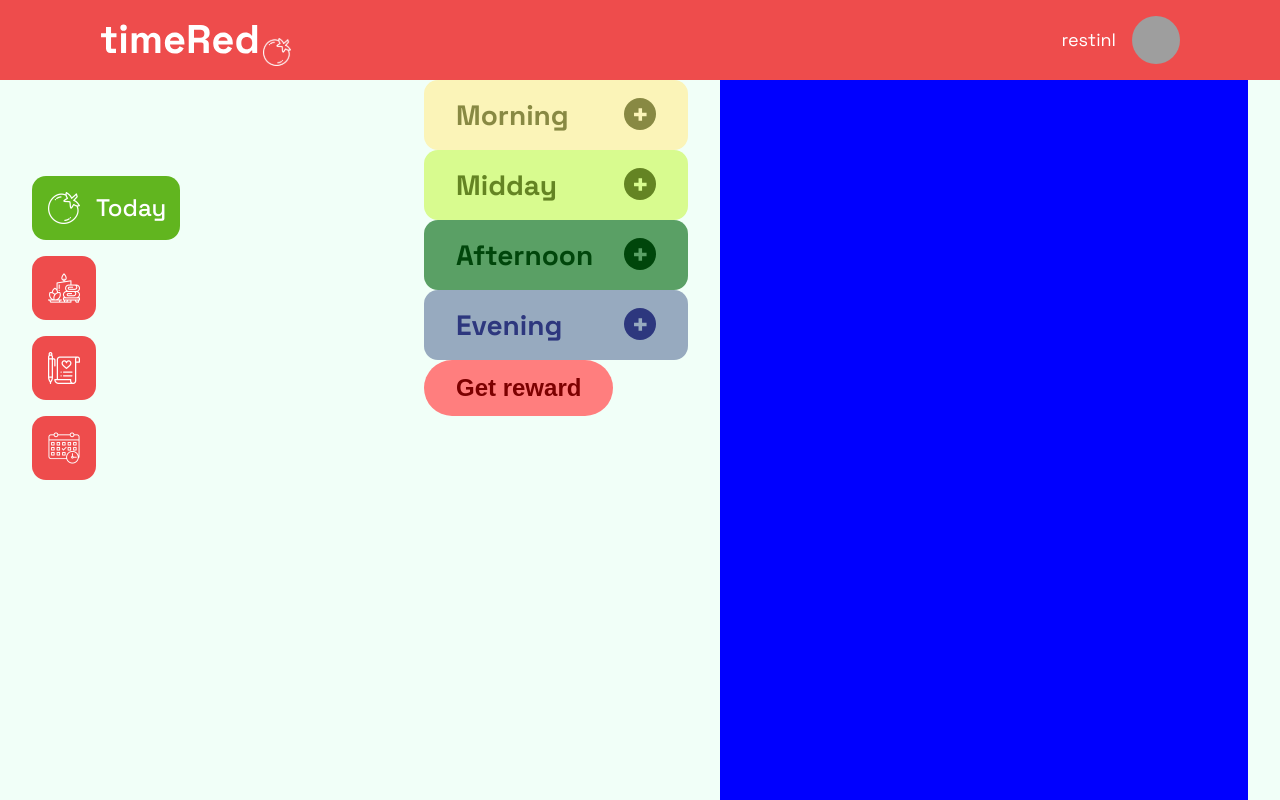
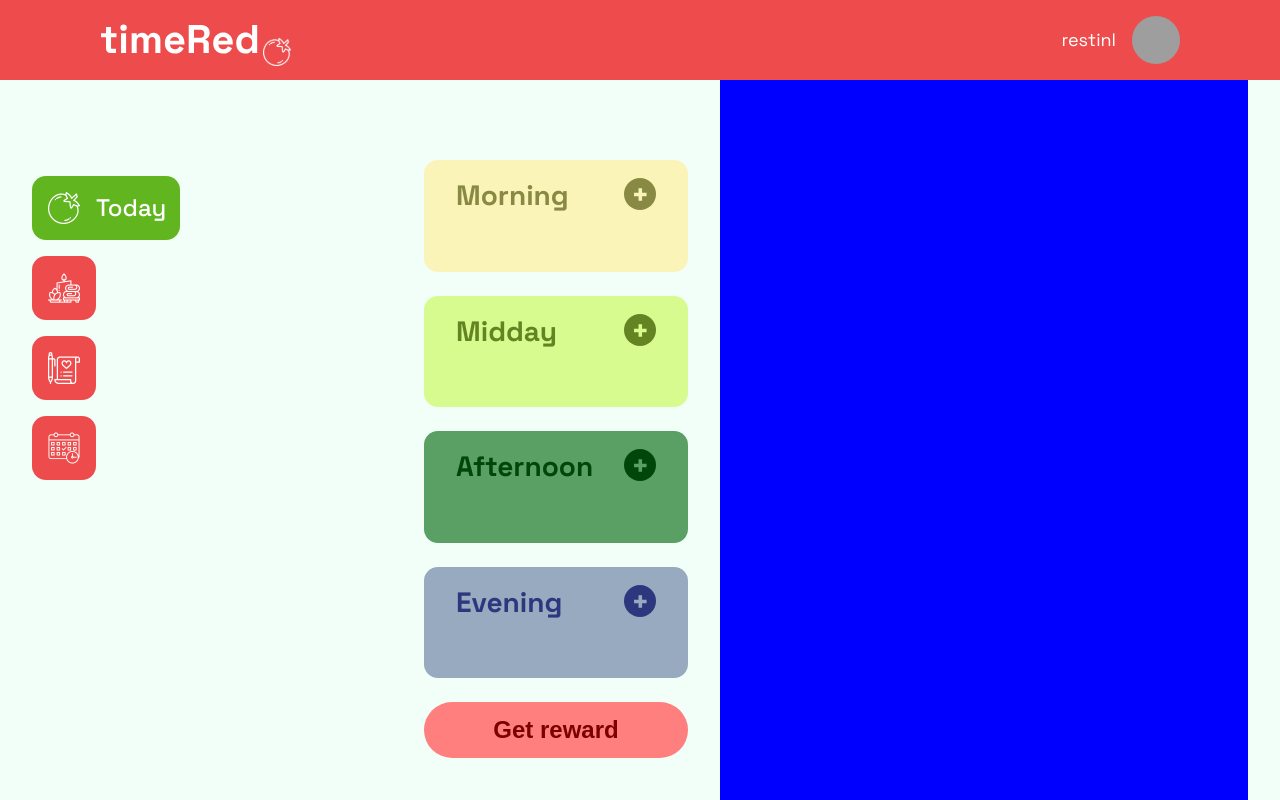
Before and after one commit to conterkote/react-pomidorro, a React (Vite) app: page / in a window 1280 px wide. Built offline with nearby package versions, Linux system fonts and the light colour scheme; grey boxes are pictures that could not be loaded.

Commit message:
Какая-то белиберда

```diff
--- a/src/components/Pages/Today/TimeSelector.tsx
+++ b/src/components/Pages/Today/TimeSelector.tsx
@@ -13,7 +13,7 @@ function TimeSelector() {
   }
 
   return (
-    <div className="TimeSelector">
+    <div className={`TimeSelector ${classes.timeSelectorContainer}`}>
       {cardsTime.map(cardTime => <TimeCard time={cardTime} addTask={addTask}/>)}
       <button onClick={getReward} className={classes.rewardButton}>Get reward</button>
     </div>
--- a/src/components/Pages/Today/components/TimeCard.tsx
+++ b/src/components/Pages/Today/components/TimeCard.tsx
@@ -4,10 +4,11 @@ import classes from './styles/TimeCard.module.css'
 export type TTimes = 'morning' | 'midday' | 'afternoon' | 'evening'
 export interface TimeSelectorProps {
   time: TTimes,
-  addTask: (time: TTimes) => void
+  addTask: (time: TTimes) => void,
+  tasks?: string[]
 }
 
-function TimeCard({ time, addTask } : TimeSelectorProps) {
+function TimeCard({ time, addTask, tasks = [] } : TimeSelectorProps) {
   return (
     <div className={`${classes.Card} ${classes[time]} default-radius`}>
       <div className={classes.daytimeHead}>
--- a/src/components/Pages/Today/styles/TimeSelector.module.css
+++ b/src/components/Pages/Today/styles/TimeSelector.module.css
@@ -13,4 +13,11 @@
   cursor: pointer;
 }
 
+.timeSelectorContainer {
+  padding-top: 80px;
+  display: grid;
+  grid-template-columns: 1fr;
+  gap: 24px;
+}
+
 /*# sourceMappingURL=TimeSelector.module.css.map */
--- a/src/components/Pages/Today/styles/TimeSelector.module.scss
+++ b/src/components/Pages/Today/styles/TimeSelector.module.scss
@@ -12,3 +12,9 @@
   border: none;
   cursor: pointer;
 }
+.timeSelectorContainer {
+  padding-top: 80px;
+  display: grid;
+  grid-template-columns: 1fr;
+  gap: 24px;
+}
```
Also changed, not shown: 1 other file (tests, documents, lock files or other folders).
